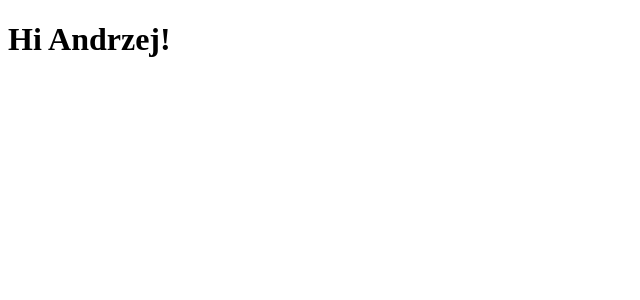
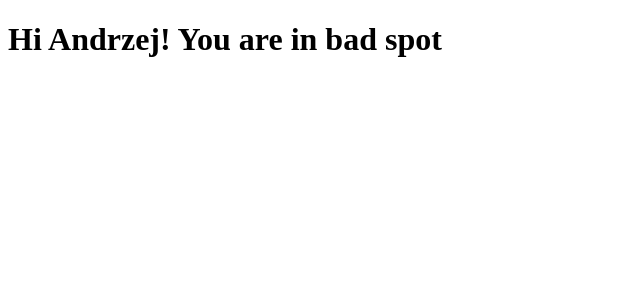
Before and after one commit to JaxPlus/TypeMessage, a React (Vite) app: page / in a window 1280 px wide. Shown: the top 300 px of the page, without its empty margins (0-640 px from the left). Built offline with nearby package versions, Linux system fonts and the light colour scheme.

Commit message:
Dodałem trochę tekstu

```diff
--- a/src/App.tsx
+++ b/src/App.tsx
@@ -4,6 +4,7 @@ function App() {
     <>
       <h1>
         Hi {name}!
+        You are in bad spot
       </h1>
     </>
   )
```
